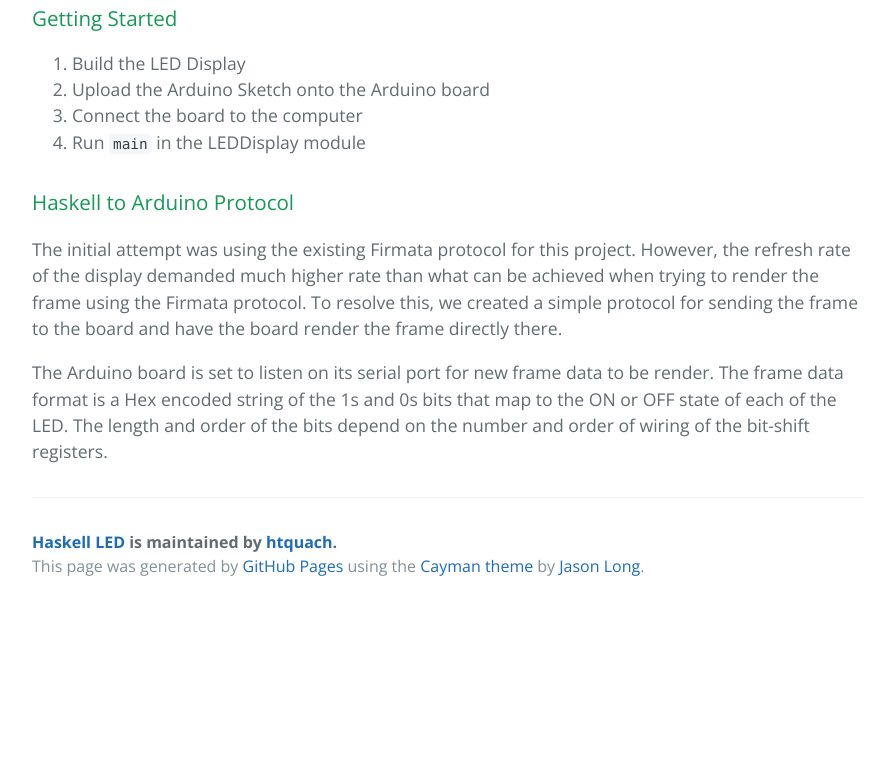
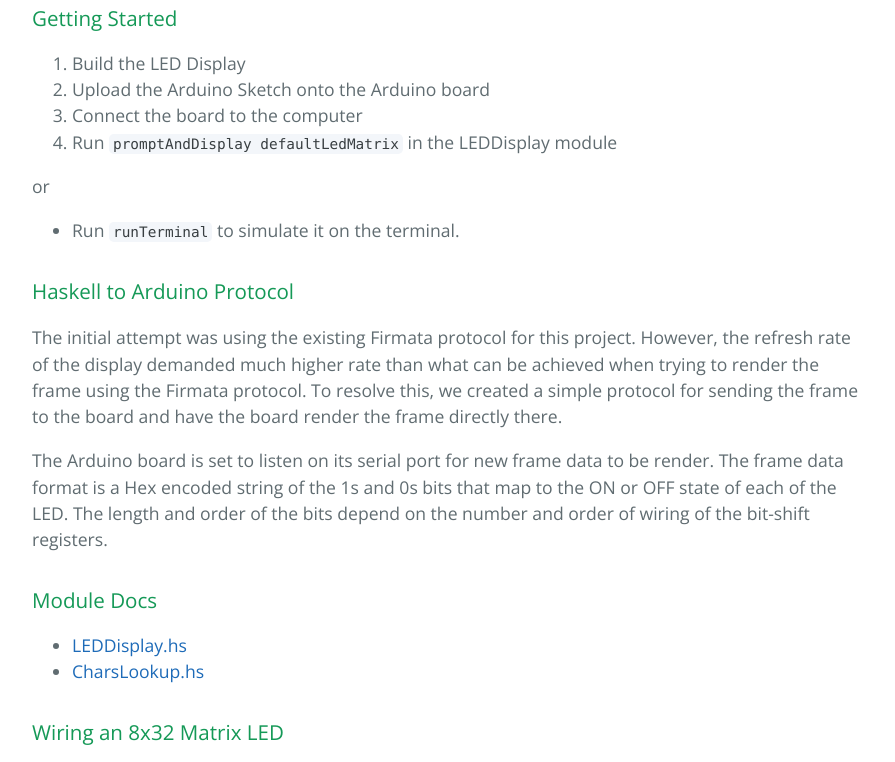
Before and after one commit to htquach/HaskellLED, a plain HTML site: page index.html in a window 1280 px wide. Shown: the part 707-1469 px from the top of the page, without its empty margins (192-1087 px from the left). Before the commit the page ends 1317 px from the top, so only its background shows below. Drawn offline with nearby package versions, Linux system fonts and the light colour scheme.

Commit message:
Added circuit wiring and module docs to the main page.

```diff
--- a/index.html
+++ b/index.html
@@ -31,8 +31,14 @@
 <li>Build the LED Display</li>
 <li>Upload the Arduino Sketch onto the Arduino board</li>
 <li>Connect the board to the computer</li>
-<li>Run <code>main</code> in the LEDDisplay module</li>
+<li>Run <code>promptAndDisplay defaultLedMatrix</code> in the LEDDisplay module</li>
 </ol>
+
+<p>or</p>
+
+<ul>
+<li>Run <code>runTerminal</code> to simulate it on the terminal.</li>
+</ul>
 
 <h3>
 <a id="haskell-to-arduino-protocol" class="anchor" href="#haskell-to-arduino-protocol" aria-hidden="true"><span class="octicon octicon-link"></span></a>Haskell to Arduino Protocol</h3>
@@ -41,6 +47,19 @@
 
 <p>The Arduino board is set to listen on its serial port for new frame data to be render.  The frame data format is a Hex encoded string of the 1s and 0s bits that map to the ON or OFF state of each of the LED.  The length and order of the bits depend on the number and order of wiring of the bit-shift registers.</p>
 
+<h3>
+<a id="module-doc" class="anchor" href="#module-doc" aria-hidden="true"><span class="octicon octicon-link"></span></a>Module Docs</h3>
+
+
+<ul>
+<li><a href="http://htquach.github.io/HaskellLED/doc/LEDDisplay.html">LEDDisplay.hs</a></li>
+<li><a href="http://htquach.github.io/HaskellLED/doc/CharsLookup.html">CharsLookup.hs</a></li>
+</ul>
+
+<h3>
+<a id="wiring-an-8x32-matrix-led" class="anchor" href="#wiring-an-8x32-matrix-led" aria-hidden="true"><span class="octicon octicon-link"></span></a>Wiring an 8x32 Matrix LED</h3>
+
+<p><img src="ArduinoSketch_MatrixLED/LEDMatrixCircuit_bb.png" alt="Bread Board Circuit" width="800"></p>
       <footer class="site-footer">
         <span class="site-footer-owner"><a href="https://github.com/htquach/HaskellLED">Haskell LED</a> is maintained by <a href="https://github.com/htquach">htquach</a>.</span>
 
```
